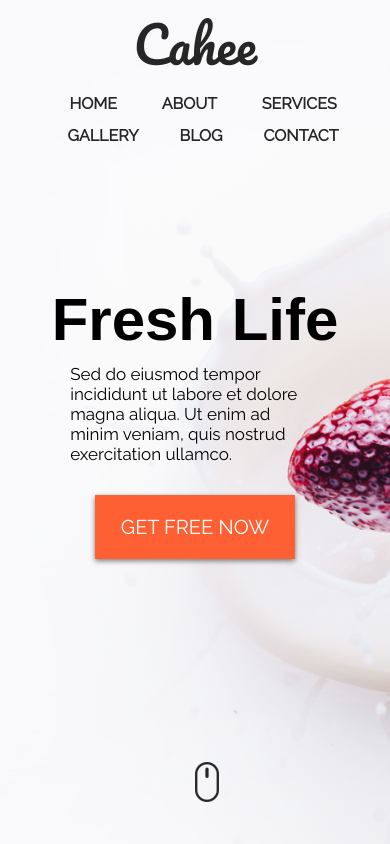
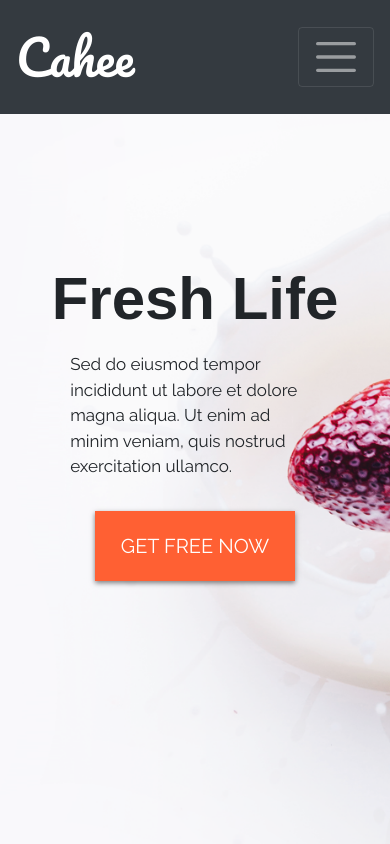
Before and after one commit to gbielanova/beetroot_hws_after10, a plain HTML site: page cahee/index.html in a window 390 px wide. Shown: the top 844 px of the page. Drawn offline with nearby package versions, Linux system fonts and the light colour scheme.

Commit message:
Added bootstrap navbar

```diff
--- a/cahee/css/styles_cahee_header.css
+++ b/cahee/css/styles_cahee_header.css
@@ -1,85 +1,36 @@
-* {
-  padding: 0;
-  margin: 0;
-  -webkit-box-sizing: border-box;
-  box-sizing: border-box;
-  font-size: 100%;
-  font: inherit;
-}
-
 .header {
-  width: 100vw;
-  display: -webkit-box;
-  display: -ms-flexbox;
-  display: flex;
-  -ms-flex-pack: distribute;
-  justify-content: space-around;
-  -webkit-box-align: center;
-  -ms-flex-align: center;
-  align-items: center;
-  position: absolute;
+  position: fixed;
+  width: 100%;
   z-index: 1;
-}
-
-.nav {
-  display: -webkit-box;
-  display: -ms-flexbox;
-  display: flex;
-  -webkit-box-orient: horizontal;
-  -webkit-box-direction: normal;
-  -ms-flex-direction: row;
-  flex-direction: row;
-  list-style: none;
-  -ms-flex-pack: distribute;
-  justify-content: space-around;
-  width: 50%;
 }
 
 .logo {
   color: #262626;
   font-family: "Pacifico", cursive;
-  font-size: 50px;
+  font-size: 3em;
   font-weight: 400;
   text-align: right;
+  width: 50%;
 }
 
-.nav__link {
+.nav-link {
   color: #262626;
   font-family: "Raleway", sans-serif;
-  font-size: 16px;
+  font-size: 1em;
   font-weight: 700;
   text-align: right;
   text-transform: uppercase;
   text-decoration: none;
 }
 
-.nav__link:hover {
-  border-top: 3px solid #ff6033;
-  padding-top: 1px;
+.navbar-toggler-icon {
+  width: 50px;
+  height: 50px;
 }
 
-@media screen and (max-width: 1023px) {
-  .nav {
-    width: 65%;
+@media screen and (max-width: 991px) {
+  .nav-link {
+    width: 100%;
+    font-size: 2em;
   }
 }
-
-@media screen and (max-width: 767px) {
-  .header {
-    -webkit-box-orient: vertical;
-    -webkit-box-direction: normal;
-    -ms-flex-direction: column;
-    flex-direction: column;
-  }
-
-  .nav {
-    -ms-flex-wrap: wrap;
-    flex-wrap: wrap;
-    width: 80%;
-  }
-
-  .nav__link {
-    line-height: 2em;
-    margin-left: 1em;
-  }
-}
--- a/cahee/index.html
+++ b/cahee/index.html
@@ -9,6 +9,13 @@
       href="https://fonts.googleapis.com/css2?family=Pacifico&family=Raleway&display=swap"
       rel="stylesheet"
     />
+    <link
+      rel="stylesheet"
+      href="https://maxcdn.bootstrapcdn.com/bootstrap/4.0.0/css/bootstrap.min.css"
+      integrity="sha384-Gn5384xqQ1aoWXA+058RXPxPg6fy4IWvTNh0E263XmFcJlSAwiGgFAW/dAiS6JXm"
+      crossorigin="anonymous"
+    />
+
     <link rel="stylesheet" href="css/styles.css" />
     <link rel="stylesheet" href="css/styles_tablet.css" />
     <link rel="stylesheet" href="css/styles_mobile.css" />
@@ -19,7 +26,7 @@
     ></script>
     <title>Home work 13. Task 1</title>
   </head>
-  <body>
+  <body class="page">
     <svg display="none">
       <symbol id="quality" viewbox="0 0 55 49">
         <g>
@@ -39,16 +46,47 @@
     </svg>
 
     <header class="header">
-      <p class="logo">Cahee</p>
-      <ul class="nav">
-        <li><a href="#" class="nav__link">Home</a></li>
-        <li><a href="#about" class="nav__link">About</a></li>
-        <li><a href="#services" class="nav__link">Services</a></li>
-        <li><a href="#gallery" class="nav__link">Gallery</a></li>
-        <li><a href="#blog" class="nav__link">Blog</a></li>
-        <li><a href="#contact" class="nav__link">Contact</a></li>
-      </ul>
+      <nav class="navbar navbar-expand-lg navbar-dark bg-dark py-3">
+        <a class="navbar-brand logo d-flex justify-content-between" href="#"
+          >Cahee</a
+        >
+        <button
+          class="navbar-toggler"
+          type="button"
+          data-toggle="collapse"
+          data-target="#navbarSupportedContent"
+          aria-controls="navbarSupportedContent"
+          aria-expanded="false"
+          aria-label="Toggle navigation"
+        >
+          <span class="navbar-toggler-icon"></span>
+        </button>
+
+        <div class="collapse navbar-collapse" id="navbarSupportedContent">
+          <ul class="navbar-nav mr-auto">
+            <li class="nav-item">
+              <a class="nav-link text-center" href="#">Home</a>
+            </li>
+            <li class="nav-item">
+              <a class="nav-link text-center" href="#about">About</a>
+            </li>
+            <li class="nav-item">
+              <a class="nav-link text-center" href="#services">Services</a>
+            </li>
+            <li class="nav-item">
+              <a class="nav-link text-center" href="#gallery">Gallery</a>
+            </li>
+            <li class="nav-item">
+              <a class="nav-link text-center" href="#blog">Blog</a>
+            </li>
+            <li class="nav-item">
+              <a class="nav-link text-center" href="#contact">Contact</a>
+            </li>
+          </ul>
+        </div>
+      </nav>
     </header>
+
     <main>
       <section class="page page--first">
         <div class="page__content">
@@ -60,7 +98,6 @@
           <buttton class="more-button">GET FREE NOW</buttton>
         </div>
       </section>
-      <img src="img/scroll.png" alt="scroll image" class="scroll" />
       <section class="page page--second page--small" id="about">
         <div
           class="page__content page__content--right-aligment page__content--white"
@@ -266,5 +303,21 @@
       <p class="company-name">Cahee</p>
       <p class="author">Made with <span class="love">love</span> by Auskteez</p>
     </footer>
+
+    <script
+      src="https://code.jquery.com/jquery-3.2.1.slim.min.js"
+      integrity="sha384-KJ3o2DKtIkvYIK3UENzmM7KCkRr/rE9/Qpg6aAZGJwFDMVNA/GpGFF93hXpG5KkN"
+      crossorigin="anonymous"
+    ></script>
+    <script
+      src="https://cdnjs.cloudflare.com/ajax/libs/popper.js/1.12.9/umd/popper.min.js"
+      integrity="sha384-ApNbgh9B+Y1QKtv3Rn7W3mgPxhU9K/ScQsAP7hUibX39j7fakFPskvXusvfa0b4Q"
+      crossorigin="anonymous"
+    ></script>
+    <script
+      src="https://maxcdn.bootstrapcdn.com/bootstrap/4.0.0/js/bootstrap.min.js"
+      integrity="sha384-JZR6Spejh4U02d8jOt6vLEHfe/JQGiRRSQQxSfFWpi1MquVdAyjUar5+76PVCmYl"
+      crossorigin="anonymous"
+    ></script>
   </body>
 </html>
```
